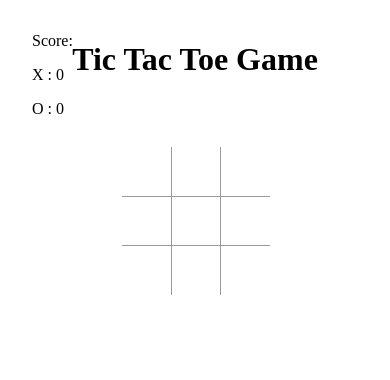
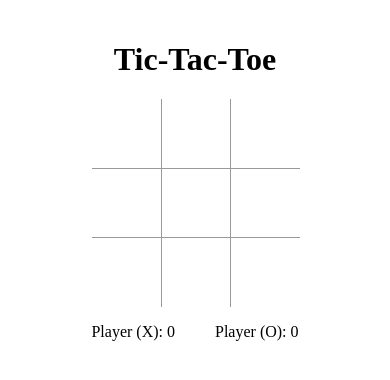
Before and after one commit to RodrigoWebDev/react-tictactoe, a React app: page / in a window 390 px wide. Built offline with nearby package versions, Linux system fonts and the light colour scheme.

Commit message:
mobile styles improvments

```diff
--- a/src/components/board.js
+++ b/src/components/board.js
@@ -79,7 +79,6 @@ const Board = ({
 
   return (
     <div>
-      <div className="status">{status}</div>
       <div className="board-row">
         {renderSquare(0)}
         {renderSquare(1)}
--- a/src/components/game.js
+++ b/src/components/game.js
@@ -17,13 +17,8 @@ const Game = () => {
 
   return (
     <div className="game">
-      <h1 className="game__title">Tic Tac Toe Game</h1>
+      <h1 className="game__title">Tic-Tac-Toe</h1>
       <div className="game-board">
-        <div className="score">
-          <p>Score:</p>
-          <p>X : {xScore}</p>
-          <p>O : {oScore}</p>
-        </div>
         <Board
           gameOver={gameOver}
           setGameOver={setGameOver}
@@ -38,8 +33,21 @@ const Game = () => {
           oScore={oScore}
           setOScore={setOScore}
         />
-        {gameOver && <button onClick={() => playAgain()}>Play again</button>}
       </div>
+      <div className="flex justify-content-center margin-top-32px">
+        <div className="margin-right-40px">Player (X): {xScore}</div>
+        <div>Player (O): {oScore}</div>
+      </div>
+      <div className={`${gameOver ? "" : "visibility-hidden"} margin-top-32px`}>
+        {status || "status"}
+      </div>
+      {gameOver && (
+        <div className="margin-top-32px">
+          <button onClick={() => playAgain()} className="padding-16px-52px">
+            Play again
+          </button>
+        </div>
+      )}
     </div>
   );
 };
--- a/src/index.css
+++ b/src/index.css
@@ -6,6 +6,30 @@ body {
 ol,
 ul {
   padding-left: 30px;
+}
+
+.flex {
+  display: flex;
+}
+
+.justify-content-center {
+  justify-content: center;
+}
+
+.margin-top-32px {
+  margin-top: 16px;
+}
+
+.margin-right-40px {
+  margin-right: 40px;
+}
+
+.padding-16px-52px {
+  padding: 16px 52px;
+}
+
+.visibility-hidden {
+  visibility: hidden;
 }
 
 .board-row:after {
@@ -22,15 +46,15 @@ ul {
   background: #fff;
   border: 1px solid #999;
   float: left;
-  font-size: 24px;
+  font-size: 34px;
   font-weight: bold;
   line-height: 34px;
-  height: 50px;
+  height: 70px;
   margin-right: -1px;
   margin-top: -1px;
   padding: 0;
   text-align: center;
-  width: 50px;
+  width: 70px;
   font-family: "Pacifico", cursive;
 }
 
@@ -51,53 +75,52 @@ ul {
 
 .game__title {
   text-align: center;
-  margin-bottom: 60px;
 }
 
 .game-info {
   margin-left: 20px;
 }
 
-.board-row:nth-child(2) button:nth-child(1) {
+.board-row:nth-child(1) button:nth-child(1) {
   border-top: none;
   border-left: none;
 }
 
-.board-row:nth-child(2) button:nth-child(2) {
+.board-row:nth-child(1) button:nth-child(2) {
   border-top: none;
 }
 
-.board-row:nth-child(2) button:nth-child(3) {
+.board-row:nth-child(1) button:nth-child(3) {
   border-top: none;
   border-right: none;
 }
 
-.board-row:nth-child(3) button:nth-child(1) {
+.board-row:nth-child(2) button:nth-child(1) {
   border-left: none;
 }
 
-.board-row:nth-child(3) button:nth-child(3) {
+.board-row:nth-child(2) button:nth-child(3) {
   border-right: none;
 }
 
-.board-row:nth-child(4) button:nth-child(1) {
+.board-row:nth-child(2) button:nth-child(1) {
   border-bottom: none;
   border-left: none;
 }
 
-.board-row:nth-child(4) button:nth-child(2) {
+.board-row:nth-child(3) button:nth-child(1) {
   border-bottom: none;
+  border-left: none;
 }
 
-.board-row:nth-child(4) button:nth-child(3) {
+.board-row:nth-child(3) button:nth-child(2) {
   border-bottom: none;
   border-right: none;
 }
 
-.score {
-  position: absolute;
-  top: 16px;
-  left: 32px;
+.board-row:nth-child(3) button:nth-child(3) {
+  border-bottom: none;
+  border-right: none;
 }
 
 @media (min-width: 576px) {
```
